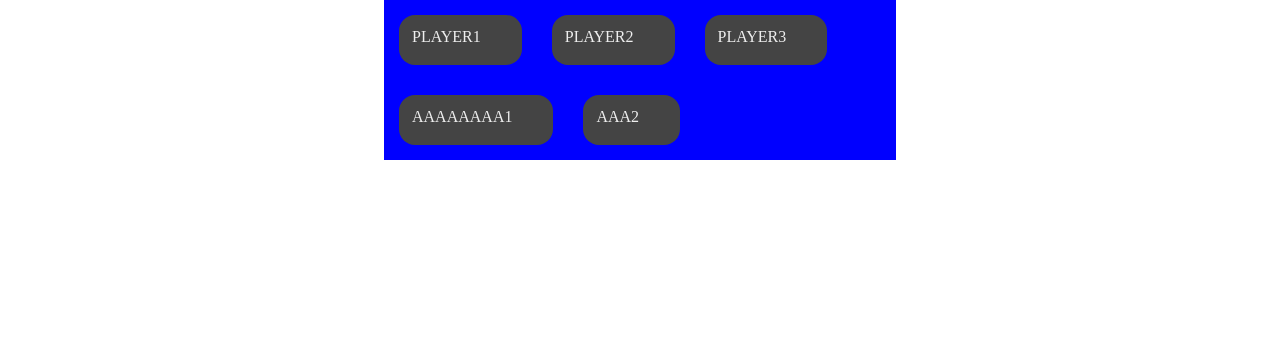
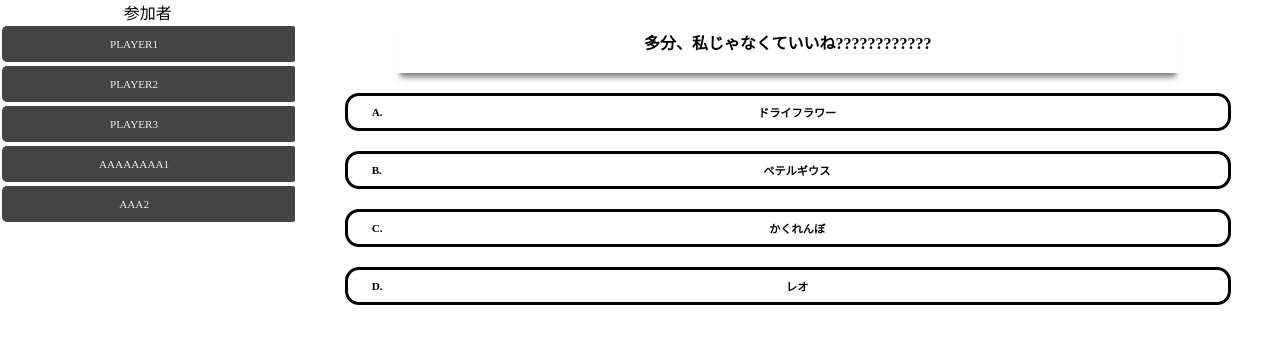
Before and after one commit to uuronn/auras-d-reach, a React (Vite) app: page /room3 in a window 1280 px wide. Shown: the top 344 px of the page. Built offline with nearby package versions, Linux system fonts and the light colour scheme; no server answers.

Commit message:
レスポンシブ

```diff
--- a/src/components/Button/index.tsx
+++ b/src/components/Button/index.tsx
@@ -13,6 +13,7 @@ const button = css`
   border-radius: 14px;
   font-size: 16px;
   background: #bebebe;
+  justify-content: center;
 `;
 
 export const Button = ({ children, ...props }: ButtonProps) => {
--- a/src/components/Lyric/index.tsx
+++ b/src/components/Lyric/index.tsx
@@ -6,13 +6,16 @@ interface LyricProps extends ComponentPropsWithRef<"p"> {
 }
 
 const lyriccss = css`
-  font-size: 40px;
-  margin: 20px;
+  font-size: 30px;
+  font-weight: 5px;
   box-shadow: 0 10px 6px -6px #777;
-  width: fit-content;
+  width: 80%;
   background-color: white;
-  margin: 22px;
-  padding: 10px;
+  font-weight: bold;
+  padding: 2%;
+  margin: 10px;
+  text-align: center;
+  justify-content: center;
 `;
 
 export const Lyric = ({ lyric, ...props }: LyricProps) => {
--- a/src/components/PlayerName/index.tsx
+++ b/src/components/PlayerName/index.tsx
@@ -9,25 +9,31 @@ interface PlayerNameProps extends ComponentPropsWithRef<"div"> {
 
 const player = css`
   color: #eee;
-  padding: 13px;
+  padding: 18px;
   background-color: #444;
   width: fit-content;
-  border-radius: 16px;
+  border-radius: 5px;
   display: flex;
-  margin: 10px;
+  margin: 2px;
+  justify-content: center;
+  align-items: center;
+  font-size: 70%;
+  padding-left: 5%;
 `;
 
 const CheckImg = css`
-  /* display: block; */
-  /* height: 24px; */
   width: 24px;
   margin-left: 4px;
 `;
 
-export function PlayerName({ playerName, isAnswer }: PlayerNameProps) {
+export function PlayerName({
+  playerName,
+  isAnswer,
+  ...props
+}: PlayerNameProps) {
   return (
-    <div css={player}>
-      <p>{playerName}</p>
+    <div css={player} {...props}>
+      {playerName}
       {isAnswer ? <img src={Check} alt="" css={CheckImg} /> : ""}
     </div>
   );
--- a/src/data.tsx
+++ b/src/data.tsx
@@ -57,3 +57,5 @@ export const LYRICS: Lyrics[] = [
 ];
 
 export const PLAYERS = ["PLAYER1", "PLAYER2", "PLAYER3", "AAAAAAAA1", "AAA2"];
+
+export const titles = ["ドライフラワー", "ペテルギウス", "かくれんぼ", "レオ"];
--- a/src/pages/room3/index.tsx
+++ b/src/pages/room3/index.tsx
@@ -1,31 +1,78 @@
 import { css } from "@emotion/react";
+import { Button } from "~/components/Button";
+import { Lyric } from "~/components/Lyric";
 import { PlayerName } from "~/components/PlayerName";
-import { PLAYERS } from "~/data";
+import { PLAYERS, titles } from "~/data";
+
+let answers = ["A", "B", "C", "D"];
 
 const MAINCSS = css`
+  display: flex;
+  flex-direction: column;
+  justify-content: center;
+  align-items: center;
+  background-color: #ffffff;
   width: 100%;
-  /* height: 100vh; */
-  justify-content: center;
+`;
+const playersboxCSS = css`
+  width: 30%;
   display: flex;
-`;
-const centerCSS = css`
-  width: 40%;
-  background-color: blue;
-  display: flex;
-  flex-wrap: wrap;
+  flex-direction: column;
+  text-align: center;
 `;
 const playerCSS = css`
-  margin: 5px;
+  width: 100%;
+  height: 8px;
+`;
+const lyricCSS = css`
+  background-color: #ffffff;
+  font-size: 100%;
+`;
+const buttonCSS = css`
+  width: 90%;
+  height: 20%;
+  margin: 10px;
+  margin-top: 1%;
+  border: 3px solid #000;
+  background-color: #ffffff;
+`;
+
+const titleCSS = css`
+  width: 100%;
+  font-weight: bold;
+  font-size: 70%;
+`;
+
+const choiceCSS = css`
+  font-weight: bold;
+  display: block;
+  font-size: 70%;
+`;
+
+const pageCSS = css`
+  display: flex;
+  flex-direction: row;
 `;
 
 export const Room3 = () => {
   return (
-    <main css={MAINCSS}>
-      <div css={centerCSS}>
+    <main css={pageCSS}>
+      <div css={playersboxCSS}>
+        <div>参加者</div>
         {PLAYERS.map((player) => (
-          <div css={playerCSS}>
-            <PlayerName playerName={player} isAnswer />
+          <div>
+            <PlayerName playerName={player} isAnswer css={playerCSS} />
           </div>
+        ))}
+      </div>
+      <div css={MAINCSS}>
+        <Lyric lyric="多分、私じゃなくていいね????????????" css={lyricCSS} />
+        {titles.map((title, index) => (
+          <Button css={buttonCSS}>
+            <p css={choiceCSS}>{`${answers[index]}.`}</p>
+
+            <p css={titleCSS}>{title}</p>
+          </Button>
         ))}
       </div>
     </main>
```
